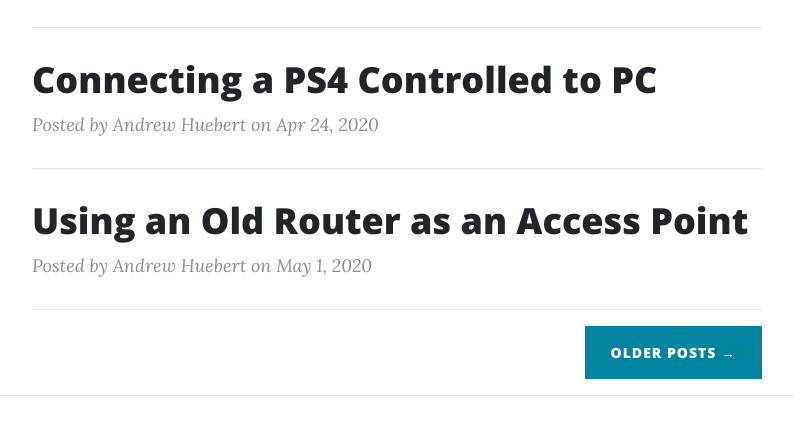
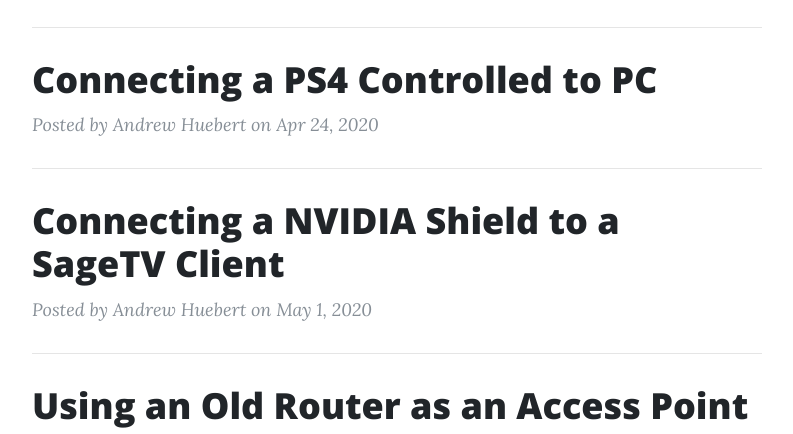
Before and after one commit to andrewHuebert/andrewHuebert.github.io, a website: page index.html in a window 1280 px wide. Shown: the part 2549-2983 px from the top of the page, without its empty margins (243-1036 px from the left). Drawn offline with nearby package versions, Linux system fonts and the light colour scheme.

Commit message:
Update index.html

```diff
--- a/index.html
+++ b/index.html
@@ -169,18 +169,24 @@
         </div>
         <hr>
         <div class="post-preview">
+          <a href="post_13.html">
+            <h2 class="post-title">
+              Connecting a NVIDIA Shield to a SageTV Client
+            </h2>
+          </a>
+          <p class="post-meta">Posted by Andrew Huebert on May 1, 2020
+        </div>
+        <hr>
+        <div class="post-preview">
           <a href="post_12.html">
             <h2 class="post-title">
               Using an Old Router as an Access Point
             </h2>
           </a>
-          <p class="post-meta">Posted by Andrew Huebert on May 1, 2020
+          <p class="post-meta">Posted by Andrew Huebert on May 8, 2020
         </div>
         <hr>
         <!-- Pager -->
-        <div class="clearfix">
-          <a class="btn btn-primary float-right" href="#">Older Posts &rarr;</a>
-        </div>
       </div>
     </div>
   </div>
```
